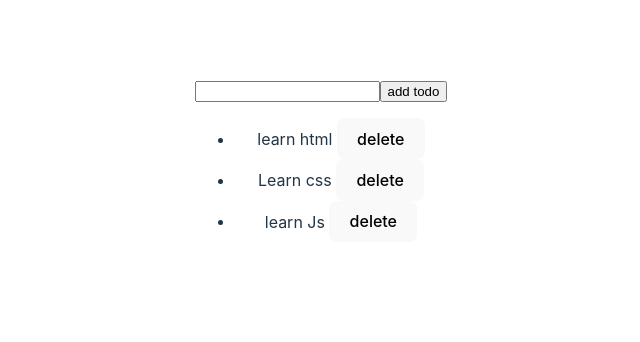
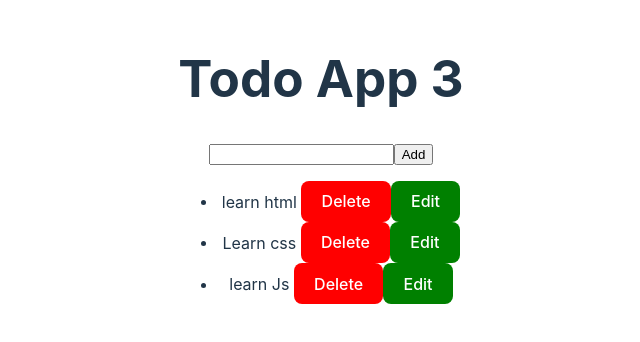
Before and after one commit to Basanta-Kc/mern-one-thirty, a React (Vite) app in the folder react-basics/: page / in a window 1280 px wide. Shown: the part 232-574 px from the top of the page, without its empty margins (319-959 px from the left). Built offline with nearby package versions, Linux system fonts and the light colour scheme.

Commit message:
Todo app

```diff
--- /dev/null
+++ b/package.json
@@ -0,0 +1,5 @@
+{
+  "dependencies": {
+    "prop-types": "^15.8.1"
+  }
+}
--- a/react-basics/src/App.jsx
+++ b/react-basics/src/App.jsx
@@ -1,47 +1,10 @@
 import "./App.css";
-import { useState } from "react";
-
-// cons todos = []
-// todos.push('test")
-// todos === todos
+import Todo from "./Todo";
 
 function App() {
-  //const todos = ["learn html", "Learn css", "learn Js"];
-  const [todos, setTodos] = useState(["learn html", "Learn css", "learn Js"]);
-
-  const handleSubmit = (e) => {
-    e.preventDefault();
-    setTodos([...todos, e.target[0].value]);
-    e.target.reset();
-  };
-
   return (
     <>
-      <form onSubmit={handleSubmit}>
-        <input type="text" required />
-        <input type="submit" value="add todo" />
-      </form>
-      <ul>
-        {todos.map((todo, index) => {
-          return (
-            <li key={index}>
-              {todo}{" "}
-              <button
-                onClick={() => {
-                  console.log(index);
-
-                  // todos.splice(index, 1)
-                  // setTodos([...todos])
-                  const newTodos = todos.filter((todo, i) => i !== index);
-                  setTodos(newTodos);
-                }}
-              >
-                delete
-              </button>
-            </li>
-          );
-        })}
-      </ul>
+      <Todo />
     </>
   );
 }
--- /dev/null
+++ b/react-basics/src/Todo.jsx
@@ -0,0 +1,64 @@
+import "./App.css";
+import { useState } from "react";
+import { TodoForm } from "./components/todo/TodoForm";
+import { TodoList } from "./components/todo/TodoList";
+import PropTypes from "prop-types";
+function TodoTitle({ title, count }) {
+  return (
+    <h1>
+      {title} {count}
+    </h1>
+  );
+}
+
+TodoTitle.propTypes = {
+  title: PropTypes.string,
+  count: PropTypes.number,
+};
+
+function Todo() {
+  const [indexToBeEdited, setIndexToBeEdited] = useState(null);
+  const [todo, setTodo] = useState(" ");
+  const [todos, setTodos] = useState(["learn html", "Learn css", "learn Js"]);
+
+  const handleSubmit = (e) => {
+    e.preventDefault();
+    if (indexToBeEdited === null) {
+      setTodos([...todos, todo]);
+    } else {
+      todos[indexToBeEdited] = todo;
+      setTodos([...todos]);
+      setIndexToBeEdited(null);
+    }
+    setTodo("");
+  };
+
+  const handleDelete = (indexToBeDeleted) => {
+    const newTodos = todos.filter((todo, i) => i !== indexToBeDeleted);
+    setTodos(newTodos);
+  };
+
+  const handleEdit = (index) => {
+    setIndexToBeEdited(index);
+    setTodo(todos[index]);
+  };
+
+  return (
+    <>
+      <TodoTitle title={"Todo App"} count={todos.length} />
+      <TodoForm
+        todo={todo}
+        handleSubmit={handleSubmit}
+        setTodo={setTodo}
+        indexToBeEdited={indexToBeEdited}
+      />
+      <TodoList
+        todos={todos}
+        handleDelete={handleDelete}
+        handleEdit={handleEdit}
+      />
+    </>
+  );
+}
+
+export default Todo;
--- /dev/null
+++ b/react-basics/src/components/Button.jsx
@@ -0,0 +1,7 @@
+export function Button({ color, text, onClick }) {
+  return (
+    <button style={{ background: color, color: "white" }} onClick={onClick}>
+      {text}
+    </button>
+  );
+}
--- /dev/null
+++ b/react-basics/src/components/todo/TodoForm.jsx
@@ -0,0 +1,18 @@
+export function TodoForm({ handleSubmit, todo, setTodo, indexToBeEdited }) {
+  return (
+    <form onSubmit={handleSubmit}>
+      <input
+        type="text"
+        required
+        value={todo}
+        onChange={(e) => {
+          setTodo(e.target.value);
+        }}
+      />
+      <input
+        type="submit"
+        value={indexToBeEdited === null ? "Add" : "Update"}
+      />
+    </form>
+  );
+}
--- /dev/null
+++ b/react-basics/src/components/todo/TodoList.jsx
@@ -0,0 +1,29 @@
+import { Button } from "../Button";
+
+export function TodoList({ todos, handleDelete, handleEdit }) {
+  return (
+    <ul>
+      {todos.map((todo, index) => {
+        return (
+          <li key={index}>
+            {todo}{" "}
+            <Button
+              text="Delete"
+              color="red"
+              onClick={() => {
+                handleDelete(index);
+              }}
+            />
+            <Button
+              text="Edit"
+              color="Green"
+              onClick={() => {
+                handleEdit(index);
+              }}
+            />
+          </li>
+        );
+      })}
+    </ul>
+  );
+}
```
Also changed, not shown: react-basics/eslint.config.js (+18 -17 lines), 1 other file (tests, documents, lock files or other folders).
